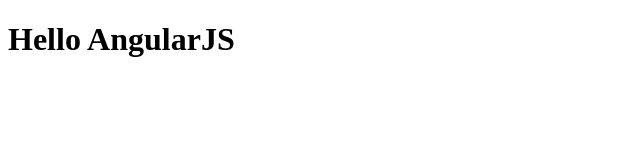
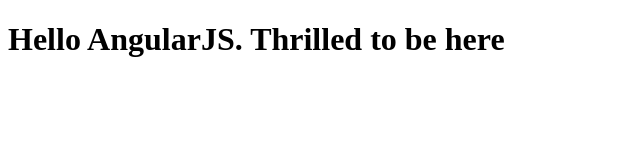
Before and after one commit to ShaunNtsele/Angular-Course, a plain HTML site: page index.html in a window 1280 px wide. Shown: the whole page, without its empty margins (0-640 px from the left). Drawn offline with Linux system fonts and the light colour scheme.

Commit message:
New version of the test file

```diff
--- a/index.html
+++ b/index.html
@@ -6,6 +6,6 @@
         </title>
     </head>
     <body>
-        <h1>Hello AngularJS </h1>
+        <h1>Hello AngularJS. Thrilled to be here</h1>
     </body>
 </html>
```
